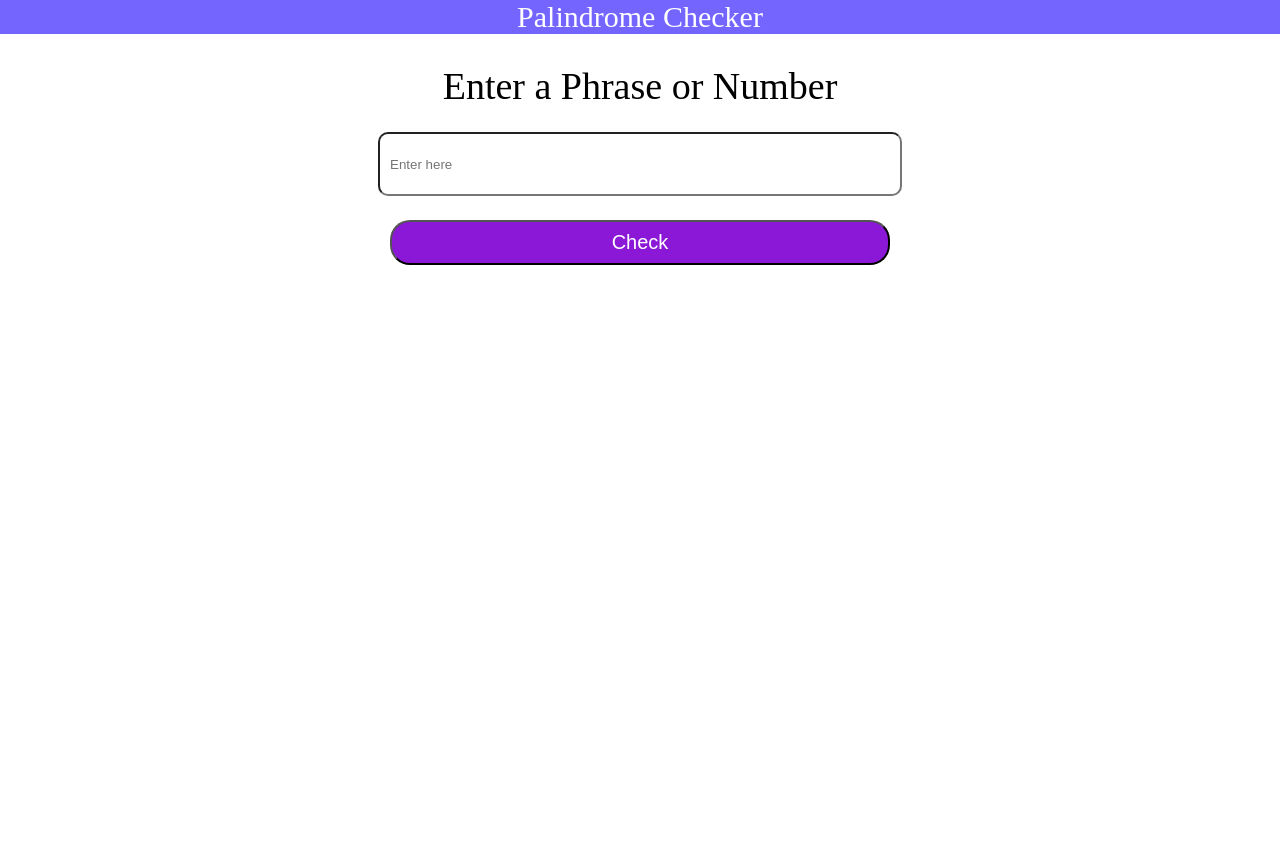
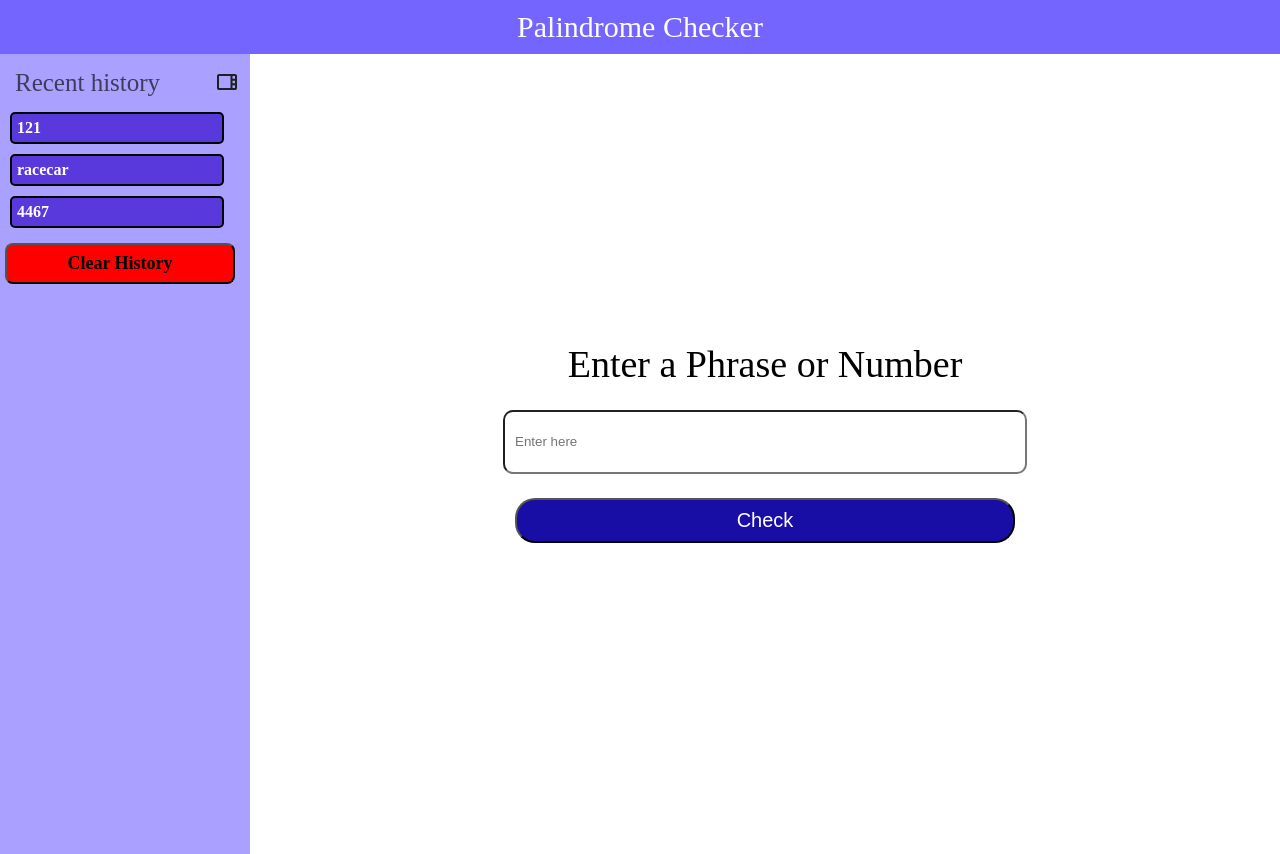
Before and after one commit to keshavgit23/javascript-mini-projects, a website with bundled scripts: page Palindrome Checker/index.html in a window 1280 px wide. Before the commit the page ends 800 px from the top, so only its background shows below. Built offline with nearby package versions, Linux system fonts and the light colour scheme.

Commit message:
update sidebar with toggle feature

```diff
--- /dev/null
+++ b/Palindrome Checker/Modules/sidebar.js
@@ -0,0 +1,18 @@
+let sideBar = document.querySelector(".side-bar")
+let toggleBtn = document.getElementById("toggle-btn")
+
+
+    toggleBtn.addEventListener("click",()=>{
+        console.log("clicked");
+        sideBar.classList.toggle("close")
+    })
+
+export function openToggle(){
+    toggleBtn.addEventListener("click",()=>{
+        sideBar.classList.toggle("open")
+    })
+}
+
+toggleBtn.addEventListener("click", () => {
+    console.log(sideBar.classList);
+});
--- a/Palindrome Checker/index.html
+++ b/Palindrome Checker/index.html
@@ -1,19 +1,43 @@
 <!DOCTYPE html>
 <html lang="en">
+
 <head>
     <meta charset="UTF-8">
     <meta name="viewport" content="width=device-width, initial-scale=1.0">
-    <title>Document</title>
+    <title>Palindrome Checker</title>
     <link rel="stylesheet" href="style.css">
 </head>
+
 <body>
     <div class="nav">Palindrome Checker</div>
-    <div class="container">
-        <div class="label">Enter a Phrase or Number</div>
-        <input class="input" id="input" type="text" placeholder="Enter here" required>
-        <button class="btn">Check</button>
-        <div class="showResult"></div>
+    <div class="main">
+        <div class="side-bar">
+            <div class="history">
+                <ul>
+                    <li><span class="heading">Recent history</span>
+                        <button id="toggle-btn">
+                            <svg xmlns="http://www.w3.org/2000/svg" height="24px" viewBox="0 -960 960 960" width="24px"
+                                fill="#1f1f1f">
+                                <path
+                                    d="M160-160q-33 0-56.5-23.5T80-240v-480q0-33 23.5-56.5T160-800h640q33 0 56.5 23.5T880-720v480q0 33-23.5 56.5T800-160H160Zm540-453h100v-107H700v107Zm0 186h100v-106H700v106ZM160-240h460v-480H160v480Zm540 0h100v-107H700v107Z" />
+                            </svg>
+                        </button>
+                    </li>
+                </ul>
+                <h4 class="recent-input">121</h4>
+                <h4 class="recent-input">racecar</h4>
+                <h4 class="recent-input">4467</h4>
+            </div>
+            <button class="clear">Clear History</button>
+        </div>
+        <div class="container">
+            <div class="label">Enter a Phrase or Number</div>
+            <input class="input" id="input" type="text" placeholder="Enter here" required>
+            <button class="btn">Check</button>
+            <div class="showResult"></div>
+        </div>
     </div>
-    <script  type="module" src="main.js"></script>
+    <script type="module" src="main.js"></script>
 </body>
+
 </html>
--- a/Palindrome Checker/main.js
+++ b/Palindrome Checker/main.js
@@ -1,6 +1,7 @@
 import { numberPalindrome } from "./Modules/numberPalindrome.js"
 import { stringPalindrome } from "./Modules/stringPalindrome.js"
 import { checkNumber, checkString } from "./Modules/checkPhrase.js"
+import {openToggle} from "./Modules/sidebar.js"
 
 let get_btn = document.querySelector(".btn")
 let errDiv = document.querySelector(".showResult")
--- a/Palindrome Checker/static/flow.txt
+++ b/Palindrome Checker/static/flow.txt
@@ -3,7 +3,7 @@ Frontend:-
 -> Input box for string or number
 -> Button to ckeck for palindrome
 
-Backend:-
+Logic:-
 -> EventListerner
 -> if(number){
     numberPalindromeCheck()
--- /dev/null
+++ b/Palindrome Checker/static/new-css-learnings.txt
@@ -0,0 +1,4 @@
+#1 clamp() function is used to set a value that will adjust responsively between a minimum
+value, prefered value, and a maximum value depending on viewport size.
+
+syntax:- clamp(min,prefrred,max)
--- a/Palindrome Checker/style.css
+++ b/Palindrome Checker/style.css
@@ -6,73 +6,71 @@
 body {
     height: 100vh;
     width: 100%;
-    display: flex;
-    flex-direction: column;
-    gap: 10px;
 }
 
 .nav {
-    padding: 10 0;
+    padding: 10px 0;
     width: 100%;
     background-color: rgba(25, 0, 255, 0.602);
     text-align: center;
     font-family: 'Times New Roman', Times, serif;
-    font-size: clamp(20px,5vw,30px);
+    font-size: clamp(20px, 5vw, 30px);
     color: white;
 }
 
-.container{
-    display:flex;
+.container {
+    display: flex;
+    flex: 1;
     justify-content: center;
     align-items: center;
     flex-direction: column;
     padding: 20px;
-     height: auto;
+    height: auto;
     width: 90%;
     max-width: 500px;
     gap: 24px;
     margin: 0 auto;
 }
-.label{
-    font-size: clamp(18px,5vw,38px);
+
+.label {
+    font-size: clamp(18px, 5vw, 38px);
     font-family: 'Times New Roman', Times, serif;
 }
 
-.input{
+.input {
     padding: 10px 10px;
     height: 40px;
     width: 100%;
     border-radius: 10px;
 }
-.input:focus{
+
+.input:focus {
     border-color: red;
     outline: none;
     box-shadow: 0 0 10px rgba(25, 0, 255, 0.602);
 }
 
-.btn{
+.btn {
     font-size: 20px;
     border-radius: 20px;
     height: 45px;
     width: 100%;
     text-align: center;
-    background: rgb(138, 24, 214);
+    background: rgb(24, 14, 165);
     color: white;
 }
-.btn:hover{
-    background:rgb(149, 73, 193);
-    color: black;
+
+.btn:hover {
+    background: rgb(66, 66, 177);
     border: 2px solid black;
 }
 
-.showResult{
+.showResult {
     font-family: 'Times New Roman', Times, serif;
     font-size: 30px;
 }
 
-
-
-@media only screen and (max-width: 455px){
+@media only screen and (max-width: 455px) {
 
     .container {
         width: 95%;
@@ -98,3 +96,126 @@ body {
         text-align: center;
     }
 }
+
+.main{
+    display: flex;
+    min-height: 100vh;
+}
+.side-bar{
+    width: 250px;
+    height: 100vh;
+    background: rgba(25, 0, 255, 0.374);
+    flex-shrink: 0;
+    box-sizing: border-box;
+    position: sticky;
+    top: 0;
+    align-self: start;
+    transition: 300ms ease-in-out;
+    overflow: hidden;
+}
+
+.side-bar.close{
+    padding: 5px;
+    width: 50px;
+}
+
+.history{
+    display: flex;
+    justify-content: center;
+    flex-direction: column;
+    margin: 5px;
+}
+
+.heading{
+    font-family: 'Times New Roman', Times, serifs;
+    font-size: 25px;
+    color: rgba(0, 0, 0, 0.637);
+    padding: 10px 10px;
+}
+.inputs{
+    margin: 5px;
+    padding: 10px 6px;
+}
+.recent-input{
+    padding: 5px 5px;
+    margin: 5px;
+    border: 2px solid black;
+    width: 200px;
+    background-color: rgb(89, 57, 219);
+    color: white;
+    border-radius: 5px;
+}
+.recent-input:hover{
+    background-color: rgb(62, 44, 166);
+}
+
+.clear{
+    margin: 5px;
+    padding: 8px 6px;
+    width: 230px;
+    border-radius: 8px;
+    background: red;
+    color: black;
+    font-family: 'Times New Roman', Times, serif;
+    font-size: 18px;
+    font-weight: bold;
+}
+.clear:hover{
+    background: rgba(255, 0, 0, 0.642);
+    color: black;
+}
+
+#toggle-btn{
+    margin-left: auto;
+    padding: 5px 6px;
+    border: none;
+    border-radius: 5px;
+    background: none;
+    cursor: pointer;
+}
+#toggle-btn svg{
+        transition: rotate 150ms ease ;
+}
+.history ul li{
+    display: flex;
+    gap: 5px;
+}
+#toggle-btn:hover{
+    background-color: rgba(25, 0, 255, 0.374);
+}
+
+.side-bar.close .heading,
+.side-bar.close .recent-input,
+.side-bar.close .clear {
+    display: none;
+}
+
+.history ul li {
+    display: flex;
+    align-items: center;
+}
+
+.side-bar.close .history ul li {
+    justify-content: center;
+}
+
+#toggle-btn svg {
+    transition: transform 0.3s ease;
+}
+
+.side-bar.close #toggle-btn svg {
+    transform: rotate(180deg);
+}
+
+.side-bar .heading,
+.side-bar .recent-input,
+.side-bar .clear {
+    transition: opacity 0.2s ease;
+}
+
+/* .side-bar.close .heading,
+.side-bar.close .recent-input,
+.side-bar.close .clear {
+    opacity: 0;
+    pointer-events: none;
+} */
```
Also changed, not shown: Palindrome Checker/assets/sidebar-icon.svg (added), Palindrome Checker/assets/view_sidebar_24dp_1F1F1F_FILL0_wght400_GRAD0_opsz24.svg (added).
